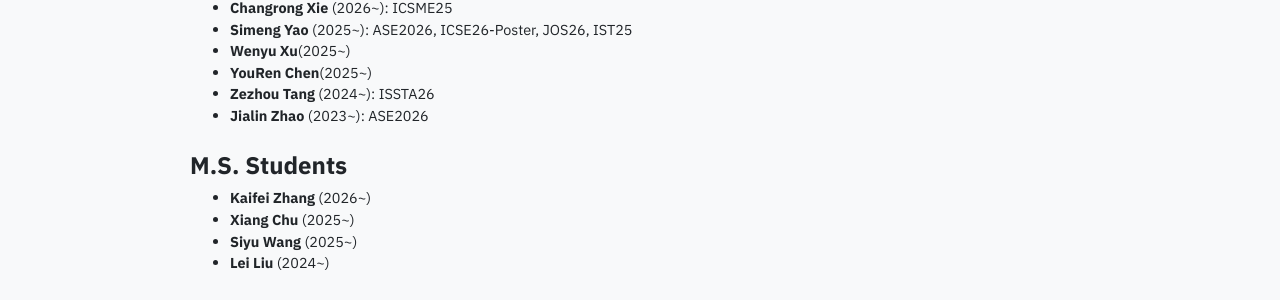
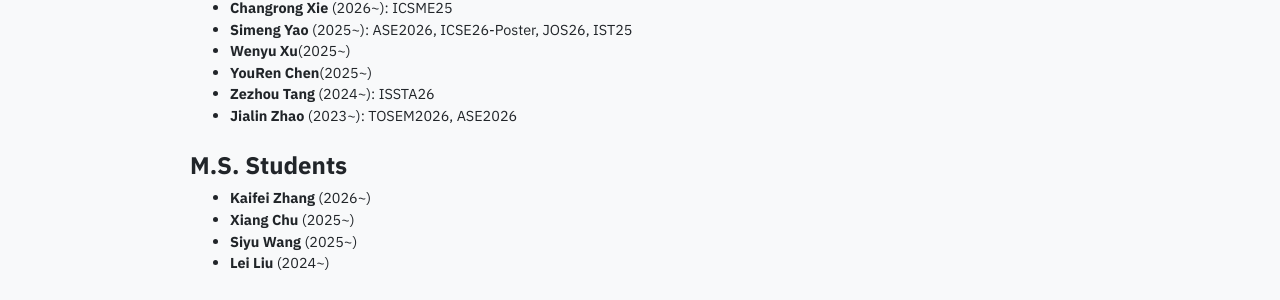
Before and after one commit to yangzhangs/yangzhangs.github.io, a Jekyll site: the page built from team.html, in a window 1280 px wide and 1042 px high. Shown: the part 414-714 px from the top of the window. Built offline with Jekyll 4.4.1, drawn with Linux system fonts in a browser that asks for light colours; nearby versions of some CDN libraries; some web fonts are replaced; a style sheet for code colours, icons or effects is not loaded.

Commit message:
Update Jialin Zhao's publication list

```diff
--- a/team.html
+++ b/team.html
@@ -34,7 +34,7 @@ navbar_title: Team
         <li><strong>Wenyu Xu</strong>(2025~) </li>
         <li><strong>YouRen Chen</strong>(2025~) </li>
         <li><strong>Zezhou Tang</strong> (2024~): ISSTA26</li>
-        <li><strong>Jialin Zhao</strong> (2023~): ASE2026</li>
+        <li><strong>Jialin Zhao</strong> (2023~): TOSEM2026, ASE2026</li>
     </ul>
 
     <!-- Master -->
```
